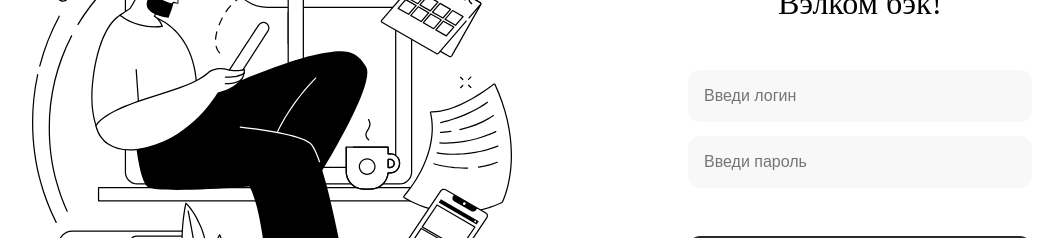
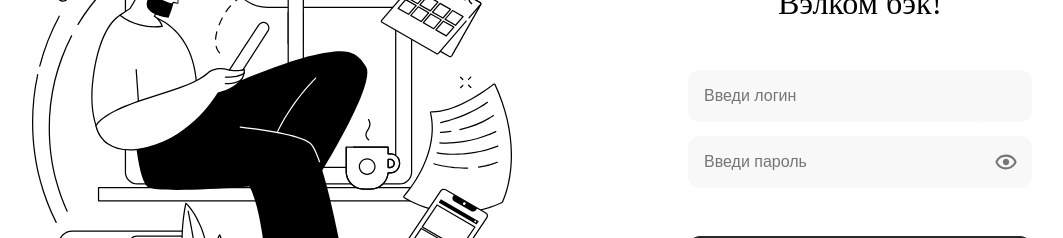
Before and after one commit to BarnoMamadzhanova/auth, a React (Create React App) app: page / in a window 1280 px wide. Shown: the part 327-565 px from the top of the page, without its empty margins (20-1083 px from the left). Built offline with nearby package versions, Linux system fonts and the light colour scheme.

Commit message:
made toggle for visibility in password input, add all required validations to the login form

```diff
--- a/src/components/LoginForm/LoginForm.jsx
+++ b/src/components/LoginForm/LoginForm.jsx
@@ -1,14 +1,18 @@
+import React, { useState } from "react";
 import { useFormik } from "formik";
+import { loginSchema } from "../../schemas/login";
 import classes from "./LoginForm.module.css";
-import React from "react";
-import { loginSchema } from "../../schemas/login";
-// import visible from "../../assets/eye.svg";
+import invisible from "../../assets/eye.svg";
+import visible from "../../assets/invisible.svg";
 
 const onSubmit = () => {
   console.log("submitted");
 };
 
 function LoginForm() {
+  const [passwordVisible, setPasswordVisible] = useState(false);
+  const [formError, setFormError] = useState("");
+
   const { values, errors, handleBlur, handleChange, handleSubmit } = useFormik({
     initialValues: {
       username: "",
@@ -16,34 +20,70 @@ function LoginForm() {
     },
     validationSchema: loginSchema,
     onSubmit,
+    validateOnChange: false,
+    validateOnBlur: false,
   });
 
-  console.log(errors);
+  const togglePasswordVisibility = () => {
+    setPasswordVisible(!passwordVisible);
+  };
+
+  const handleFormSubmit = (e) => {
+    e.preventDefault();
+    handleSubmit();
+
+    if (Object.keys(errors).length > 0) {
+      setFormError("Неверный логин или пароль");
+    } else {
+      setFormError("");
+    }
+  };
 
   return (
     <div className={classes.loginContainer}>
       <h3 className={classes.loginFormTitle}>Вэлком бэк!</h3>
+      {formError && <div className={classes.formErrorMessage}>{formError}</div>}
       <form
-        onSubmit={handleSubmit}
+        onSubmit={handleFormSubmit}
         className={classes.loginForm}
         autoComplete="off"
       >
+        <div
+          className={`${classes.inputContainer} ${
+            errors.username ? classes.error : ""
+          }`}
+        >
           <input
-          value={values.userLogin}
+            value={values.username}
             onChange={handleChange}
             type="text"
             id="username"
             placeholder="Введи логин"
             onBlur={handleBlur}
           />
+        </div>
+
+        <div
+          className={`${classes.inputContainer} ${
+            errors.password ? classes.error : ""
+          }`}
+        >
           <input
             value={values.password}
             onChange={handleChange}
-          type="password"
+            type={passwordVisible ? "text" : "password"}
             id="password"
             placeholder="Введи пароль"
             onBlur={handleBlur}
           />
+          <img
+            src={passwordVisible ? visible : invisible}
+            alt="Toggle visibility"
+            className={classes.passwordToggleIcon}
+            onClick={togglePasswordVisibility}
+          />
+        </div>
+
         <button type="submit">Войти</button>
       </form>
       <p className={classes.loginFormText}>У меня еще нет аккаунта</p>
--- a/src/components/LoginForm/LoginForm.module.css
+++ b/src/components/LoginForm/LoginForm.module.css
@@ -19,15 +19,16 @@
 }
 
 .loginForm input {
-  padding: 0.875rem 0 0.875rem 1rem;
   font-size: 1rem;
   font-weight: 500;
   outline: none;
   border: none;
+  line-height: 1.5rem;
+  background-color: #f8f8f8;
+  flex-grow: 1;
+  padding: 0.875rem 0 0.875rem 1rem;
+  color: #767676;
   border-radius: 12px;
-  background-color: #f8f8f8;
-  line-height: 1.5rem;
-  color: #767676;
 }
 
 .loginForm button {
@@ -46,6 +47,27 @@
 
 .loginForm button:hover {
   opacity: 0.8;
+}
+
+.inputContainer {
+  display: flex;
+  align-items: center;
+  position: relative;
+  background-color: #f8f8f8;
+  border-radius: 12px;
+  padding-right: 2.5rem;
+}
+
+.inputContainer.error {
+  border: 2px solid red;
+}
+
+.passwordToggleIcon {
+  position: absolute;
+  right: 10px;
+  top: 50%;
+  transform: translateY(-50%);
+  cursor: pointer;
 }
 
 .loginFormText {
@@ -67,3 +89,15 @@
   height: 2px;
   background-color: currentColor;
 }
+
+.formErrorMessage {
+  color: red;
+  margin-bottom: 1rem;
+  padding: 0.875rem 1rem 0.875rem 1rem;
+  font-size: 1rem;
+  font-weight: 500;
+  line-height: 1.5rem;
+  border: 2px solid red;
+  border-radius: 12px;
+  width: 21.5rem;
+}
```
Also changed, not shown: src/assets/invisible.svg (added). Lines whose indentation alone changed are shown as unchanged.
